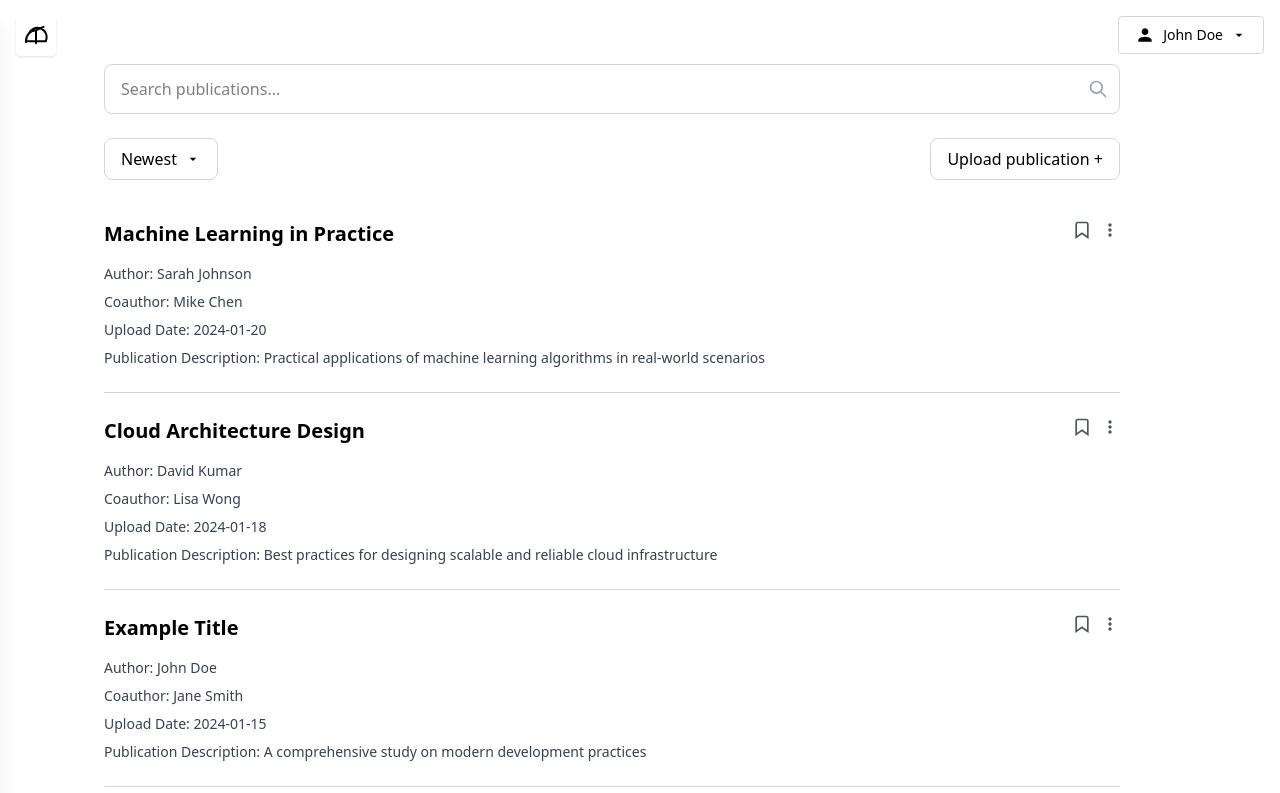
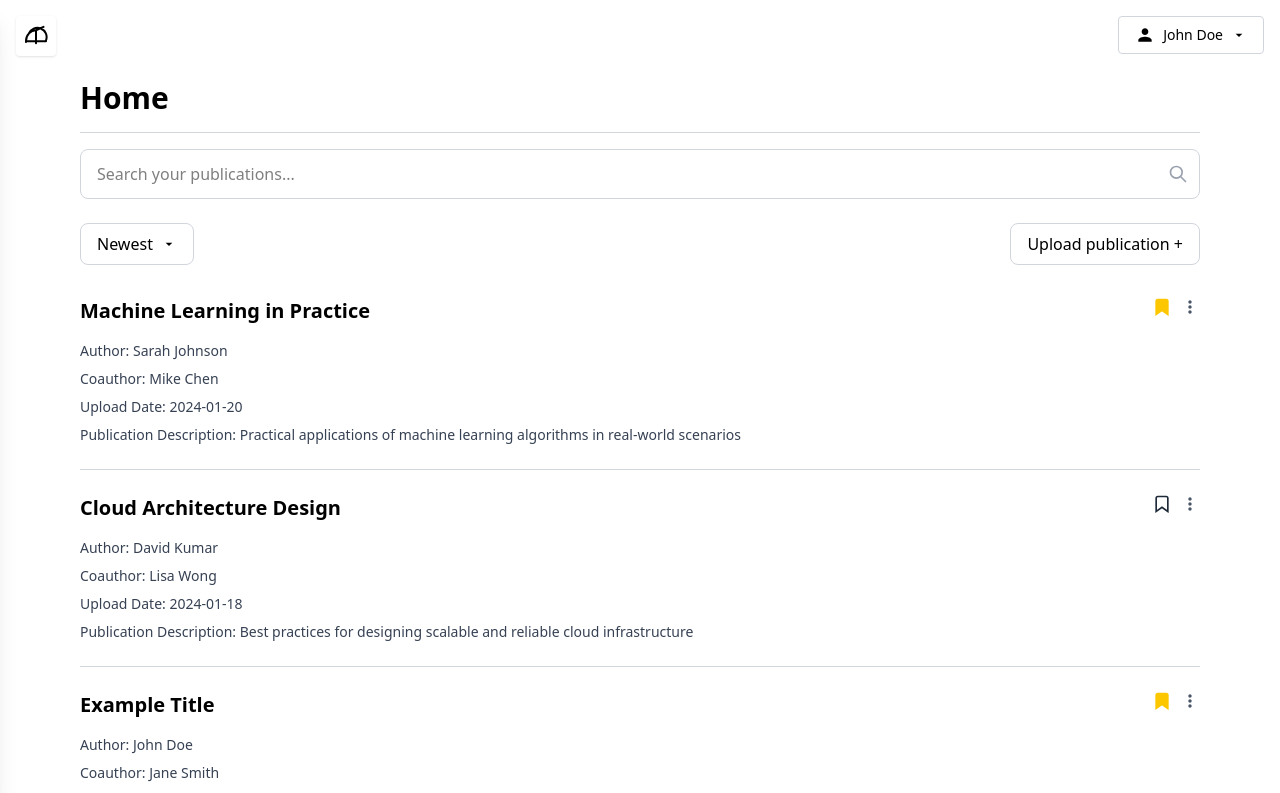
Before and after one commit to tonju1124/sef-project, a React (Vite) app: page / in a window 1280 px wide. Shown: the top 793 px of the page. Built offline with nearby package versions, Linux system fonts and the light colour scheme.

Commit message:
feat: made bookmark page added a bit of animation to everypage so when they change page its a bit more smoother and rework the mainpage

```diff
--- a/src/Analytics.jsx
+++ b/src/Analytics.jsx
@@ -38,7 +38,7 @@ function Analytics() {
   };
 
   return (
-    <div className="min-h-screen bg-white text-black flex flex-col items-start justify-start relative select-none pt-20 pl-20">
+    <div className="min-h-screen bg-white text-black flex flex-col items-start justify-start relative select-none pt-20 pl-20 page-transition">
       <NavigationSidebar navOpen={navOpen} setNavOpen={setNavOpen} />
       <UserDropdown navOpen={navOpen} userOpen={userOpen} setUserOpen={setUserOpen} />
 
--- /dev/null
+++ b/src/BookMark.jsx
@@ -0,0 +1,59 @@
+import { useState, useEffect } from "react";
+import NavigationSidebar from "./components/NavigationSidebar";
+import UserDropdown from "./components/UserDropdown";
+import SearchBar from "./components/SearchBar";
+import PublicationCard from "./components/PublicationCard";
+import { publications } from "./data/publications";
+
+function Bookmark() {
+  const [navOpen, setNavOpen] = useState(false);
+  const [userOpen, setUserOpen] = useState(false);
+  const [searchValue, setSearchValue] = useState("");
+  const [bookmarkedIds, setBookmarkedIds] = useState(new Set());
+  const currentUser = "John Doe";
+
+  const filteredPublications = publications
+    .filter((publication) => publication.bookmarked)
+    .filter((publication) =>
+      publication.title.toLowerCase().includes(searchValue.toLowerCase()) ||
+      publication.author.toLowerCase().includes(searchValue.toLowerCase())
+    );
+
+  return (
+    <div className="min-h-screen bg-white text-black flex flex-col items-start justify-start relative select-none pt-20 pl-20 page-transition">
+      <NavigationSidebar navOpen={navOpen} setNavOpen={setNavOpen} />
+      <UserDropdown
+        navOpen={navOpen}
+        userOpen={userOpen}
+        setUserOpen={setUserOpen}
+      />
+      <div className={`z-20 w-full pr-20 ${navOpen ? "blur-xs" : ""}`}>
+        <h1 className="text-3xl font-bold mb-4">Bookmarks</h1>
+        <div className="border-b border-gray-300 w-full mb-4"></div>
+        <SearchBar
+          value={searchValue}
+          onChange={(e) => setSearchValue(e.target.value)}
+          placeholder="Search bookmarks..."
+        />
+        <div className="mt-6">
+          {filteredPublications.length > 0 ? (
+            filteredPublications.map((publication) => (
+              <PublicationCard
+                key={publication.id}
+                title={publication.title}
+                author={publication.author}
+                coauthor={publication.coauthor}
+                uploadDate={publication.uploadDate}
+                description={publication.description}
+                bookmarked={publication.bookmarked}
+              />
+            ))
+          ) : (
+            <p className="text-gray-500 text-center py-8">No bookmarks found</p>
+          )}
+        </div>
+      </div>
+    </div>
+  );
+}
+export default Bookmark;
--- a/src/MainPage.jsx
+++ b/src/MainPage.jsx
@@ -20,6 +20,11 @@ function MainPage() {
   const handleSortOpen = (pos) => {
     setSortPos(pos);
     setSortOpen(!sortOpen);
+  };
+
+  const handleSortSelect = (option) => {
+    setSortBy(option);
+    setSortOpen(false);
   };
 
   // Smart search - searches title, author, and description with keyword matching
@@ -49,7 +54,6 @@ function MainPage() {
       case 'Oldest':
         return new Date(a.uploadDate) - new Date(b.uploadDate);
       case 'Most Popular':
-        // Assuming 'Most Popular' is based on newest by default, can be updated
         return new Date(b.uploadDate) - new Date(a.uploadDate);
       default:
         return 0;
@@ -57,19 +61,21 @@ function MainPage() {
   });
 
   return (
-    <div className="min-h-screen bg-white text-black flex flex-col items-center justify-center relative select-none">
+    <div className="min-h-screen bg-white text-black flex flex-col items-start justify-start relative select-none pt-20 pl-20 page-transition">
       <NavigationSidebar navOpen={navOpen} setNavOpen={setNavOpen} />
-      <UserDropdown navOpen={navOpen} userOpen={userOpen} setUserOpen={setUserOpen} />
-
-      <div className={`fixed inset-0 z-20 flex px-20 py-16 justify-center pointer-events-none overflow-y-auto pb-4 ${navOpen ? 'blur-xs' : ''}`}>
-        <div className="text-center pointer-events-auto w-full px-6 pr-20">
+      <UserDropdown
+        navOpen={navOpen}
+        userOpen={userOpen}
+        setUserOpen={setUserOpen}
+      />
+      <div className={`z-20 w-full pr-20 ${navOpen ? "blur-xs" : ""}`}>
+        <h1 className="text-3xl font-bold mb-4">Home</h1>
+        <div className="border-b border-gray-300 w-full mb-4"></div>
         <SearchBar
           value={searchValue}
-          onChange={setSearchValue}
-          placeholder="Search publications..."
+          onChange={(e) => setSearchValue(e.target.value)}
+          placeholder="Search your publications..."
         />
-
-          {/* Filter System */}
         <div className="flex items-center justify-between mt-6 px-0">
           <div className="flex items-center gap-4">
             <FilterDropdown
@@ -78,7 +84,7 @@ function MainPage() {
               options={sortOptions}
               isOpen={sortOpen}
               onToggle={handleSortOpen}
-                onSelect={setSortBy}
+              onSelect={handleSortSelect}
               dropdownPos={sortPos}
             />
           </div>
@@ -86,10 +92,9 @@ function MainPage() {
           {/* Upload publication button */}
           <UploadPublicationButton />
         </div>
-
-          {/* Publications List */}
-          <div className="mt-4 w-full items-start text-left">
-            {sortedPublications.map((pub) => (
+        <div className="mt-2">
+          {filteredPublications.length > 0 ? (
+            sortedPublications.map((pub) => (
               <PublicationCard
                 key={pub.id}
                 title={pub.title}
@@ -97,12 +102,12 @@ function MainPage() {
                 coauthor={pub.coauthor}
                 uploadDate={pub.uploadDate}
                 description={pub.description}
+                bookmarked={pub.bookmarked}
               />
-            ))}
-            {filteredPublications.length === 0 && (
-              <p className="text-center text-gray-500 mt-8">No publications found</p>
+            ))
+          ) : (
+            <p className="text-gray-500 text-center py-8">No publications found</p>
           )}
-          </div>
         </div>
       </div>
     </div>
--- a/src/Notification.jsx
+++ b/src/Notification.jsx
@@ -10,7 +10,7 @@ function Notification() {
       const [userOpen, setUserOpen] = useState(false);
 
     return (
-        <div className="min-h-screen bg-white text-black flex flex-col items-start justify-start relative select-none pt-20 pl-20">
+        <div className="min-h-screen bg-white text-black flex flex-col items-start justify-start relative select-none pt-20 pl-20 page-transition">
             <NavigationSidebar navOpen={navOpen} setNavOpen={setNavOpen} />
             <UserDropdown navOpen={navOpen} userOpen={userOpen} setUserOpen={setUserOpen} />
             <div className={`z-20 w-full pr-20 ${navOpen ? 'blur-xs' : ''}`}>
--- a/src/UserProfile.jsx
+++ b/src/UserProfile.jsx
@@ -8,7 +8,7 @@ function UserProfile() {
   const [userOpen, setUserOpen] = useState(false);
 
   return (
-    <div className="min-h-screen bg-white text-black flex flex-col items-start justify-start relative select-none pt-20 pl-20">
+    <div className="min-h-screen bg-white text-black flex flex-col items-start justify-start relative select-none pt-20 pl-20 page-transition">
       <NavigationSidebar navOpen={navOpen} setNavOpen={setNavOpen} />
       <UserDropdown navOpen={navOpen} userOpen={userOpen} setUserOpen={setUserOpen} />
 
--- a/src/UserPublication.jsx
+++ b/src/UserPublication.jsx
@@ -31,7 +31,7 @@ function UserPublication() {
   };
 
   return (
-    <div className="min-h-screen bg-white text-black flex flex-col items-start justify-start relative select-none pt-20 pl-20">
+    <div className="min-h-screen bg-white text-black flex flex-col items-start justify-start relative select-none pt-20 pl-20 page-transition">
       <NavigationSidebar navOpen={navOpen} setNavOpen={setNavOpen} />
       <UserDropdown
         navOpen={navOpen}
--- a/src/Verification.jsx
+++ b/src/Verification.jsx
@@ -8,7 +8,7 @@ function Verification() {
   const [userOpen, setUserOpen] = useState(false);
 
   return (
-    <div className="min-h-screen bg-white text-black flex flex-col items-start justify-start relative select-none pt-20 pl-20">
+    <div className="min-h-screen bg-white text-black flex flex-col items-start justify-start relative select-none pt-20 pl-20 page-transition">
       <NavigationSidebar navOpen={navOpen} setNavOpen={setNavOpen} />
       <UserDropdown
         navOpen={navOpen}
--- a/src/components/NavigationSidebar.jsx
+++ b/src/components/NavigationSidebar.jsx
@@ -6,7 +6,7 @@ function NavigationSidebar({ navOpen, setNavOpen }) {
   const navItems = [
     { label: "Home", path: "/" },
     { label: "My Project", path: "/user-publication" },
-    { label: "Saved", path: "/saved" },
+    { label: "Saved", path: "/bookmark" },
     { label: "Notification", path: "/notifications" },
     { label: "My Analytics", path: "/analytics" },
     { label: "Verification Status", path: "/verification" }
--- a/src/components/PublicationCard.jsx
+++ b/src/components/PublicationCard.jsx
@@ -1,7 +1,7 @@
 import { useState } from 'react';
 
-function PublicationCard({ title, author, coauthor, uploadDate, description }) {
-  const [isBookmarked, setIsBookmarked] = useState(false);
+function PublicationCard({ title, author, coauthor, uploadDate, description, bookmarked = false }) {
+  const [isBookmarked, setIsBookmarked] = useState(bookmarked);
   const [isAnimating, setIsAnimating] = useState(false);
 
   const handleBookmarkClick = () => {
@@ -25,7 +25,7 @@ function PublicationCard({ title, author, coauthor, uploadDate, description }) {
         <div className="flex items-center gap-2 ml-auto">
           <button
             onClick={handleBookmarkClick}
-            className={`transition-transform duration-200 ${isBookmarked ? 'text-yellow-400 hover:text-yellow-500' : 'text-gray-600 hover:text-gray-800'} ${isAnimating ? 'scale-0' : 'scale-100'}`}
+            className={`transition-transform duration-200 ${isBookmarked ? 'text-yellow-400 hover:text-yellow-500' : 'text-gray-800 hover:text-gray-900'} ${isAnimating ? 'scale-0' : 'scale-100'}`}
           >
             {isBookmarked ? (
               <svg className="w-5 h-5" fill="currentColor" stroke="currentColor" strokeWidth="2" viewBox="0 0 24 24">
--- a/src/index.css
+++ b/src/index.css
@@ -9,3 +9,62 @@
   --color-bg-gradient-end: #001677;
   --color-nav-border: #BCBCBC;
 }
+
+/* Page Transition Animations */
+@keyframes fadeIn {
+  from {
+    opacity: 0;
+  }
+  to {
+    opacity: 1;
+  }
+}
+
+@keyframes slideInUp {
+  from {
+    opacity: 0;
+    transform: translateY(20px);
+  }
+  to {
+    opacity: 1;
+    transform: translateY(0);
+  }
+}
+
+@keyframes slideInDown {
+  from {
+    opacity: 0;
+    transform: translateY(-20px);
+  }
+  to {
+    opacity: 1;
+    transform: translateY(0);
+  }
+}
+
+@keyframes slideInRight {
+  from {
+    opacity: 0;
+    transform: translateX(20px);
+  }
+  to {
+    opacity: 1;
+    transform: translateX(0);
+  }
+}
+
+.page-transition {
+  animation: fadeIn 0.5s ease-in-out;
+}
+
+.page-transition-up {
+  animation: slideInUp 0.5s ease-in-out;
+}
+
+.page-transition-down {
+  animation: slideInDown 0.5s ease-in-out;
+}
+
+.page-transition-right {
+  animation: slideInRight 0.5s ease-in-out;
+}
--- a/src/main.jsx
+++ b/src/main.jsx
@@ -11,6 +11,7 @@ import Analytics from './Analytics.jsx'
 import Verification from './Verification.jsx'
 import UserPublication from './UserPublication.jsx'
 import UserProfile from './UserProfile.jsx'
+import Bookmark from './Bookmark.jsx'
 
 createRoot(document.getElementById('root')).render(
   <StrictMode>
@@ -25,6 +26,7 @@ createRoot(document.getElementById('root')).render(
         <Route path="/verification" element={<Verification />} />
         <Route path="/user-publication" element={<UserPublication />} />
         <Route path="/profile" element={<UserProfile />} />
+        <Route path="/bookmark" element={<Bookmark />} />
       </Routes>
     </Router>
   </StrictMode>,
```
Also changed, not shown: src/data/publications.js (+12 -0 lines). Lines whose indentation alone changed are shown as unchanged.
